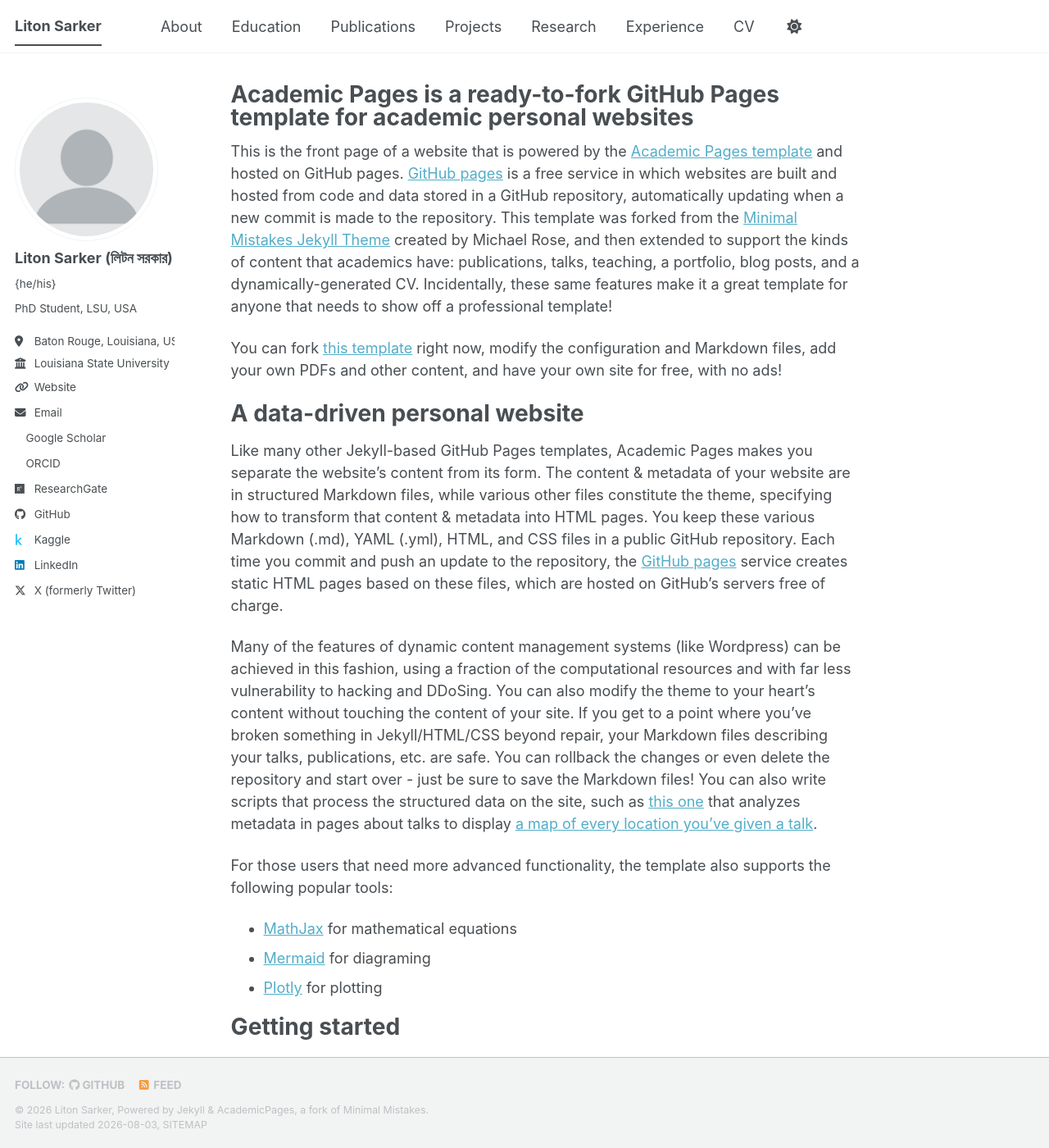
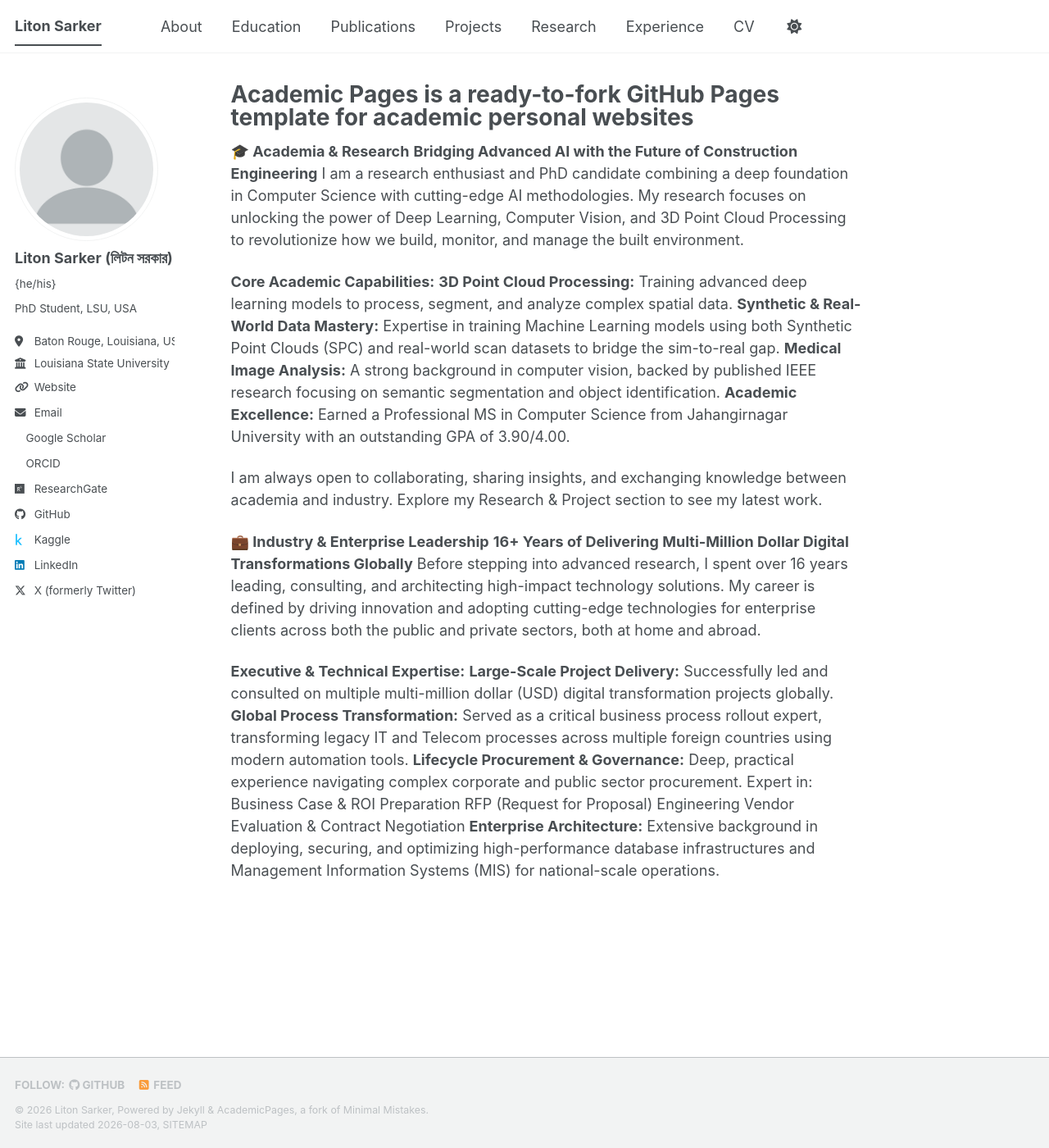
Before and after one commit to Hempgamer/hempgamer.github.io, a Jekyll site: the page built from _pages/about.md, in a window 1280 px wide and 1400 px high. Shown: the whole window at 82% size. Built offline with Jekyll 4.4.1, drawn with Linux system fonts in a browser that asks for light colours; a style sheet for code colours, icons or effects is not loaded; some of the changed text lies outside the part shown.

Commit message:
Revise about page with personal research focus
Updated the about page to reflect personal research interests and capabilities in AI and construction engineering. Removed outdated content and added new sections on academic and industry experience.

```diff
--- a/_pages/about.md
+++ b/_pages/about.md
@@ -7,50 +7,28 @@
   - /about.html
 ---
 
-This is the front page of a website that is powered by the [Academic Pages template](https://github.com/academicpages/academicpages.github.io) and hosted on GitHub pages. [GitHub pages](https://pages.github.com) is a free service in which websites are built and hosted from code and data stored in a GitHub repository, automatically updating when a new commit is made to the repository. This template was forked from the [Minimal Mistakes Jekyll Theme](https://mmistakes.github.io/minimal-mistakes/) created by Michael Rose, and then extended to support the kinds of content that academics have: publications, talks, teaching, a portfolio, blog posts, and a dynamically-generated CV. Incidentally, these same features make it a great template for anyone that needs to show off a professional template!
+**🎓 Academia & Research**
+**Bridging Advanced AI with the Future of Construction Engineering**
+I am a research enthusiast and PhD candidate combining a deep foundation in Computer Science with cutting-edge AI methodologies. My research focuses on unlocking the power of Deep Learning, Computer Vision, and 3D Point Cloud Processing to revolutionize how we build, monitor, and manage the built environment.
 
- You can fork [this template](https://github.com/academicpages/academicpages.github.io) right now, modify the configuration and Markdown files, add your own PDFs and other content, and have your own site for free, with no ads!
+**Core Academic Capabilities:**
+**3D Point Cloud Processing:** Training advanced deep learning models to process, segment, and analyze complex spatial data.
+**Synthetic & Real-World Data Mastery:** Expertise in training Machine Learning models using both Synthetic Point Clouds (SPC) and real-world scan datasets to bridge the sim-to-real gap.
+**Medical Image Analysis:** A strong background in computer vision, backed by published IEEE research focusing on semantic segmentation and object identification.
+**Academic Excellence:** Earned a Professional MS in Computer Science from Jahangirnagar University with an outstanding GPA of 3.90/4.00.
 
-A data-driven personal website
-======
-Like many other Jekyll-based GitHub Pages templates, Academic Pages makes you separate the website's content from its form. The content & metadata of your website are in structured Markdown files, while various other files constitute the theme, specifying how to transform that content & metadata into HTML pages. You keep these various Markdown (.md), YAML (.yml), HTML, and CSS files in a public GitHub repository. Each time you commit and push an update to the repository, the [GitHub pages](https://pages.github.com/) service creates static HTML pages based on these files, which are hosted on GitHub's servers free of charge.
+I am always open to collaborating, sharing insights, and exchanging knowledge between academia and industry. Explore my Research & Project section to see my latest work.
 
-Many of the features of dynamic content management systems (like Wordpress) can be achieved in this fashion, using a fraction of the computational resources and with far less vulnerability to hacking and DDoSing. You can also modify the theme to your heart's content without touching the content of your site. If you get to a point where you've broken something in Jekyll/HTML/CSS beyond repair, your Markdown files describing your talks, publications, etc. are safe. You can rollback the changes or even delete the repository and start over - just be sure to save the Markdown files! You can also write scripts that process the structured data on the site, such as [this one](https://github.com/academicpages/academicpages.github.io/blob/master/talkmap.ipynb) that analyzes metadata in pages about talks to display [a map of every location you've given a talk](https://academicpages.github.io/talkmap.html).
 
-For those users that need more advanced functionality, the template also supports the following popular tools:
-- [MathJax](https://www.mathjax.org/) for mathematical equations
-- [Mermaid](https://mermaid.js.org/) for diagraming
-- [Plotly](https://plotly.com/javascript/) for plotting
+**💼 Industry & Enterprise Leadership**
+**16+ Years of Delivering Multi-Million Dollar Digital Transformations Globally**
+Before stepping into advanced research, I spent over 16 years leading, consulting, and architecting high-impact technology solutions. My career is defined by driving innovation and adopting cutting-edge technologies for enterprise clients across both the public and private sectors, both at home and abroad.
 
-Getting started
-======
-1. Register a GitHub account if you don't have one and confirm your e-mail (required!)
-1. Fork [this template](https://github.com/academicpages/academicpages.github.io) by clicking the "Use this template" button in the top right.
-1. Go to the repository's settings (rightmost item in the tabs that start with "Code", should be below "Unwatch"). Rename the repository "[your GitHub username].github.io", which will also be your website's URL.
-1. Set site-wide configuration and create content & metadata (see below -- also see [this set of diffs](https://archive.is/3TPas) showing what files were changed to set up [an example site](https://getorg-testacct.github.io) for a user with the username "getorg-testacct")
-1. Upload any files (like PDFs, .zip files, etc.) to the files/ directory. They will appear at https://[your GitHub username].github.io/files/example.pdf.
-1. Check status by going to the repository settings, in the "GitHub pages" section
-
-Site-wide configuration
-------
-The main configuration file for the site is in the base directory in [_config.yml](https://github.com/academicpages/academicpages.github.io/blob/master/_config.yml), which defines the content in the sidebars and other site-wide features. You will need to replace the default variables with ones about yourself and your site's github repository. The configuration file for the top menu is in [_data/navigation.yml](https://github.com/academicpages/academicpages.github.io/blob/master/_data/navigation.yml). For example, if you don't have a portfolio or blog posts, you can remove those items from that navigation.yml file to remove them from the header.
-
-Create content & metadata
-------
-For site content, there is one Markdown file for each type of content, which are stored in directories like _publications, _talks, _posts, _teaching, or _pages. For example, each talk is a Markdown file in the [_talks directory](https://github.com/academicpages/academicpages.github.io/tree/master/_talks). At the top of each Markdown file is structured data in YAML about the talk, which the theme will parse to do lots of cool stuff. The same structured data about a talk is used to generate the list of talks on the [Talks page](https://academicpages.github.io/talks), each [individual page](https://academicpages.github.io/talks/2012-03-01-talk-1) for specific talks, the talks section for the [CV page](https://academicpages.github.io/cv), and the [map of places you've given a talk](https://academicpages.github.io/talkmap.html) (if you run this [python file](https://github.com/academicpages/academicpages.github.io/blob/master/talkmap.py) or [Jupyter notebook](https://github.com/academicpages/academicpages.github.io/blob/master/talkmap.ipynb), which creates the HTML for the map based on the contents of the _talks directory).
-
-**Markdown generator**
-
-The repository includes [a set of Jupyter notebooks](https://github.com/academicpages/academicpages.github.io/tree/master/markdown_generator
-) that converts a CSV containing structured data about talks or presentations into individual Markdown files that will be properly formatted for the Academic Pages template. The sample CSVs in that directory are the ones I used to create my own personal website at stuartgeiger.com. My usual workflow is that I keep a spreadsheet of my publications and talks, then run the code in these notebooks to generate the Markdown files, then commit and push them to the GitHub repository.
-
-How to edit your site's GitHub repository
-------
-Many people use a git client to create files on their local computer and then push them to GitHub's servers. If you are not familiar with git, you can directly edit these configuration and Markdown files directly in the github.com interface. Navigate to a file (like [this one](https://github.com/academicpages/academicpages.github.io/blob/master/_talks/2012-03-01-talk-1.md) and click the pencil icon in the top right of the content preview (to the right of the "Raw | Blame | History" buttons). You can delete a file by clicking the trashcan icon to the right of the pencil icon. You can also create new files or upload files by navigating to a directory and clicking the "Create new file" or "Upload files" buttons.
-
-Example: editing a Markdown file for a talk
-![Editing a Markdown file for a talk](/images/editing-talk.png)
-
-For more info
-------
-More info about configuring Academic Pages can be found in [the guide](https://academicpages.github.io/markdown/), the [growing wiki](https://github.com/academicpages/academicpages.github.io/wiki), and you can always [ask a question on GitHub](https://github.com/academicpages/academicpages.github.io/discussions). The [guides for the Minimal Mistakes theme](https://mmistakes.github.io/minimal-mistakes/docs/configuration/) (which this theme was forked from) might also be helpful.
+**Executive & Technical Expertise:**
+**Large-Scale Project Delivery:** Successfully led and consulted on multiple multi-million dollar (USD) digital transformation projects globally.
+**Global Process Transformation:** Served as a critical business process rollout expert, transforming legacy IT and Telecom processes across multiple foreign countries using modern automation tools.
+**Lifecycle Procurement & Governance:** Deep, practical experience navigating complex corporate and public sector procurement. Expert in:
+Business Case & ROI Preparation
+RFP (Request for Proposal) Engineering
+Vendor Evaluation & Contract Negotiation
+**Enterprise Architecture:** Extensive background in deploying, securing, and optimizing high-performance database infrastructures and Management Information Systems (MIS) for national-scale operations.
```
